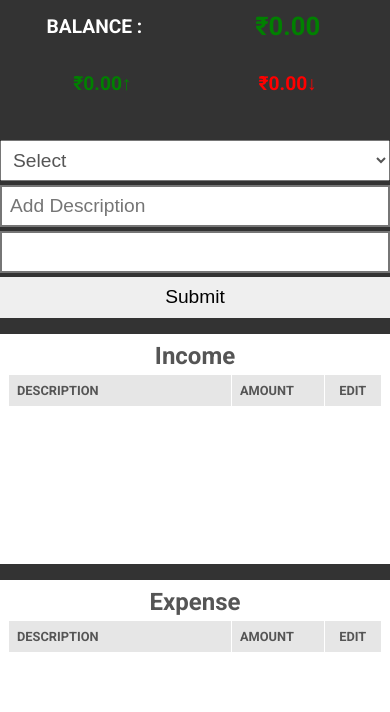
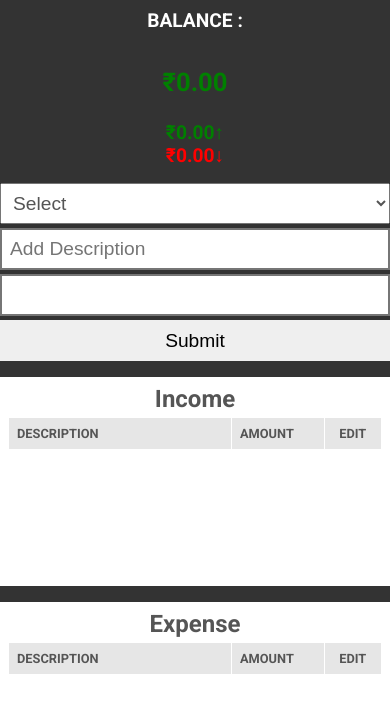
Before and after one commit to divyang-softrefine/expense-tracker, a website built with Parcel: page index.html in a window 390 px wide. Shown: the part 34-746 px from the top of the page. Built offline with nearby package versions, Linux system fonts and the light colour scheme.

Commit message:
grid realignment at smaller width screens

```diff
--- a/src/js/controller.js
+++ b/src/js/controller.js
@@ -146,15 +146,15 @@ class App{
         typeError.closest('.popup').classList.remove('show');
         }
         // console.log(inputDesp.value.length)
-        if(!inputDesp.value ||(inputDesp.value && inputDesp.value.length > 128) ){
+        if(!inputDesp.value ||(inputDesp.value && inputDesp.value.length > 512) ){
             if(!inputDesp.value){
                 despError.textContent = `Please add Description`;
                 despError.closest('.popup').classList.add('show');
                 setTimeout(()=>{despError.closest('.popup').classList.remove('show')},5000);
                 check = true;
             }
-            if(inputDesp.value && inputDesp.value.length > 128){
-                despError.textContent = `Despcription should be between 1 and 128 characters, Thank you!`;
+            if(inputDesp.value && inputDesp.value.length > 512){
+                despError.textContent = `Despcription should be between 1 and 512 characters, Thank you!`;
                 despError.closest('.popup').classList.add('show');
                 setTimeout(()=>{despError.closest('.popup').classList.remove('show')},5000);
                 check = true;
--- a/src/sass/main.scss
+++ b/src/sass/main.scss
@@ -13,7 +13,6 @@ $text-default : #555;
     color: inherit;
     text-decoration: inherit;
     font-size: inherit;
-    word-wrap: break-word;
 }
 
 .m-auto{
@@ -160,29 +159,25 @@ td{
     margin-top: 1rem;
     display: grid;
     grid-template-columns: 1fr 1fr;
+    grid-template-rows: repeat(2,1fr);
     align-items: center;
     justify-items: center;
     &>*:first-child{
-        grid-row: 1;
         grid-column: 1;
         font-size: 4.8rem;
     }
     &>*:nth-child(2){
-        grid-column: span 2;
-        grid-row: 1;
+        grid-column: 2;
         font-size: 6.4rem;
     }
     &>*:last-child{
         width: 100%;
-        grid-row: 2;
-        grid-column: span 3;
+        grid-column: span 2;
         align-self: flex-start;
         display: grid;
         grid-template-columns: repeat(2,1fr);
         justify-items: center;
-        &>*{
-            grid-row: 1;
-        }
+
         margin: 0 auto;
         font-size: 3.6rem;
     }
@@ -307,6 +302,16 @@ select{
             width: 100%;
         }
     }
+    .balance-container{
+        grid-template-columns: 1fr !important;
+        grid-template-rows: 1fr 1fr 1fr;
+        &>*{
+            grid-column: 1/-1 !important;
+        }
+        &>*:last-child{
+            grid-template-columns: 1fr !important;
+        }
+    }
 }
 @media (max-width : 425px) {
     html{
```
Also changed, not shown: 4 other files.
